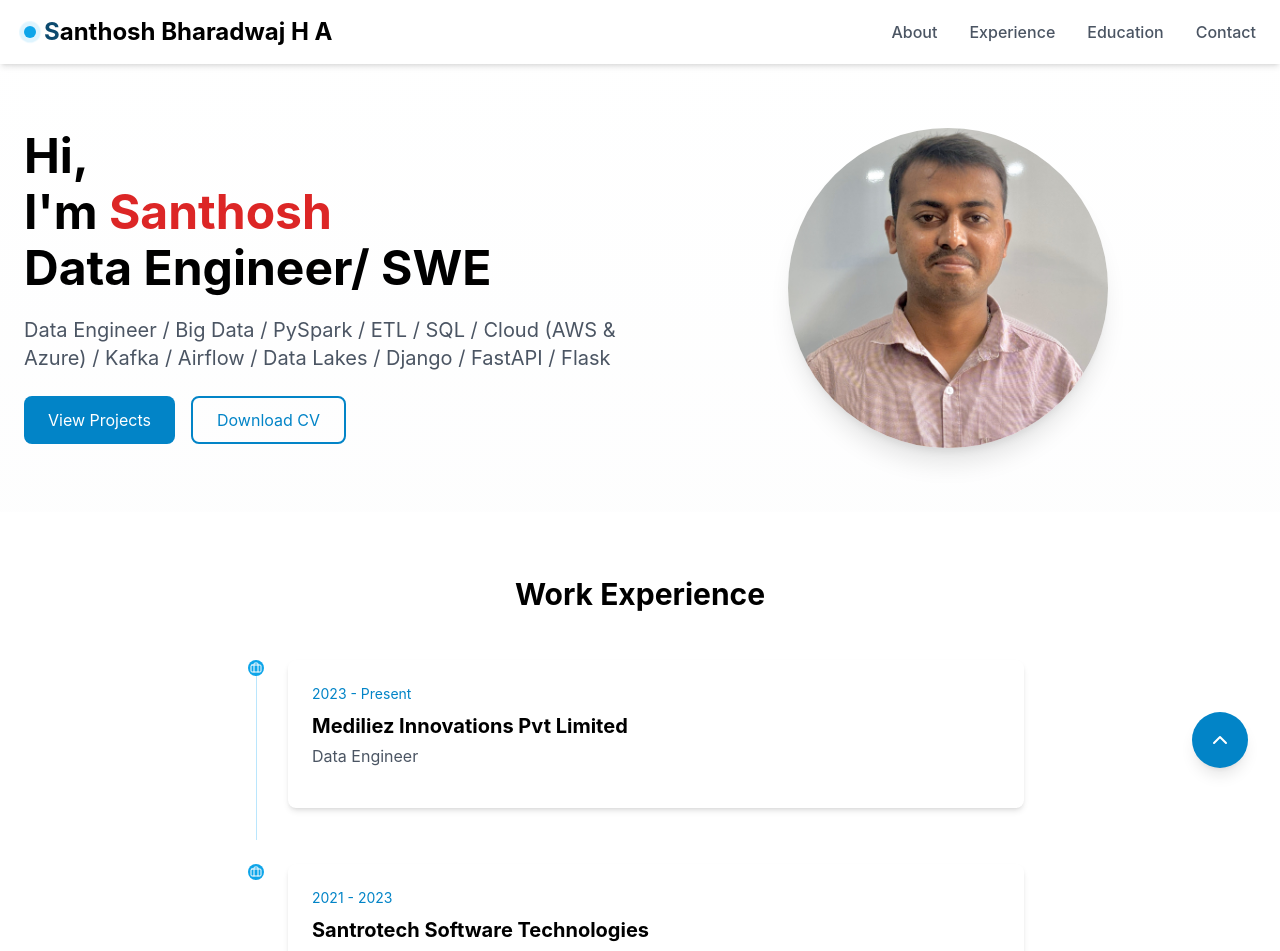
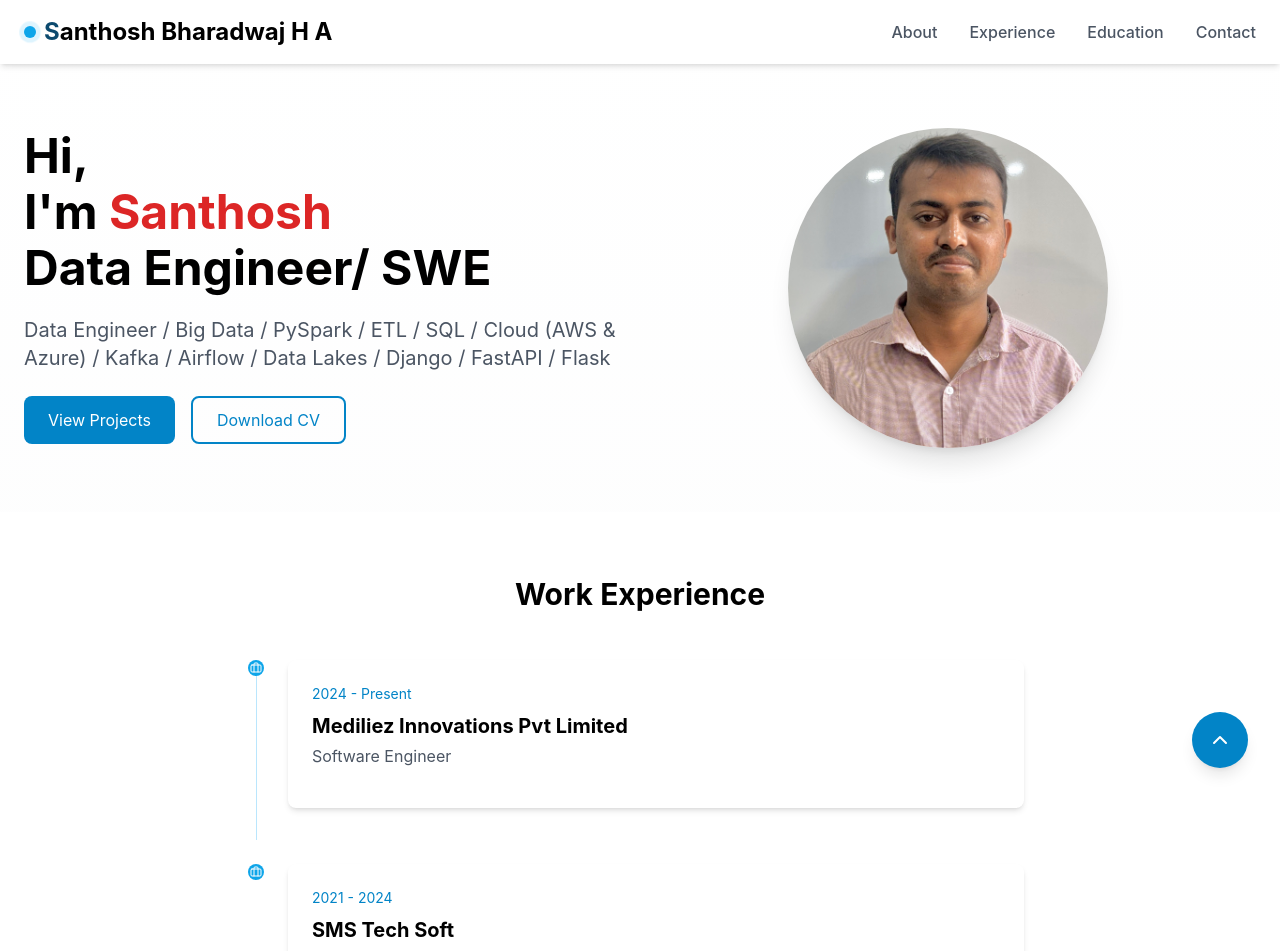
Before and after one commit to Santhoshbharadwaj-H-A/portfolio, a React (Create React App) app: page / in a window 1280 px wide. Shown: the top 951 px of the page. Built offline with nearby package versions, Linux system fonts and the light colour scheme.

Commit message:
Update Home.jsx

```diff
--- a/src/Components/Home.jsx
+++ b/src/Components/Home.jsx
@@ -42,16 +42,16 @@ const Home = () => {
   const workExperience = [
     {
       company: "Mediliez Innovations Pvt Limited",
-      position: "Data Engineer",
-      date: "2023 - Present",
+      position: "Software Engineer",
+      date: "2024 - Present",
       description: [
 
       ]
     },
     {
-      company: "Santrotech Software Technologies",
+      company: "SMS Tech Soft",
       position: "Data Engineer",
-      date: "2021 - 2023",
+      date: "2021 - 2024",
       description: [
 
       ]
```
